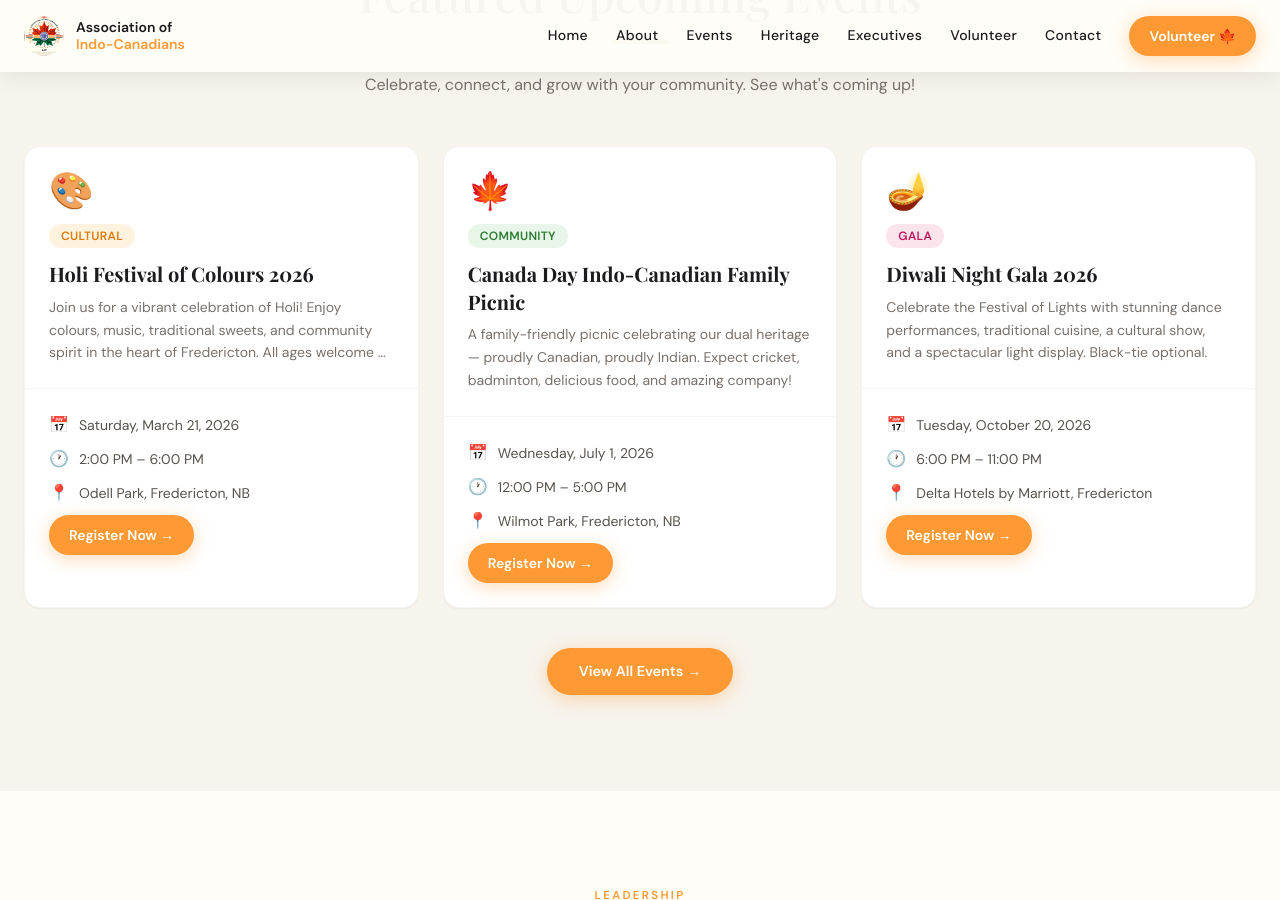
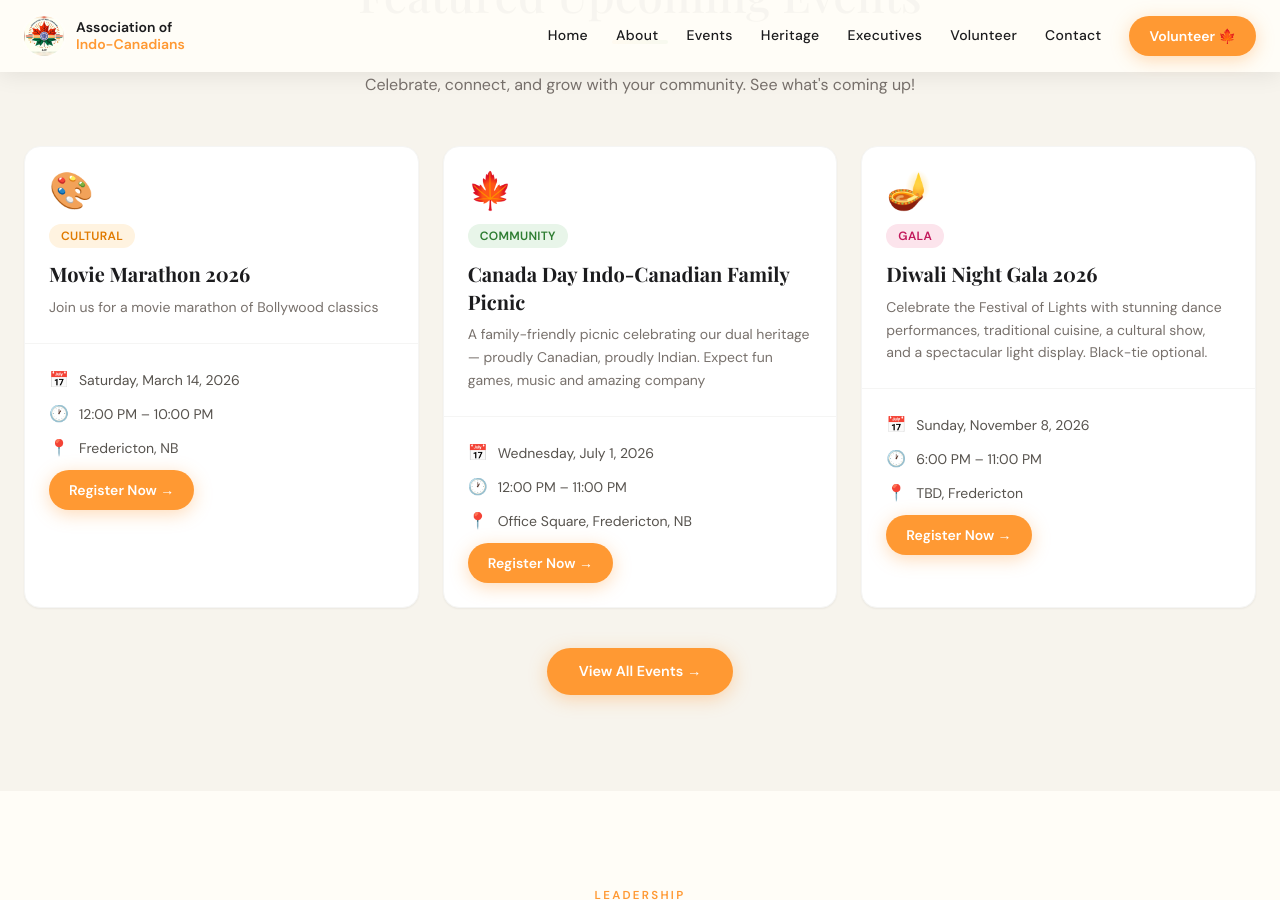
Before and after one commit to abhishekmenon84/aic-jekyll-website, a Jekyll site: the page built from index.md, in a window 1280 px wide and 900 px high, scrolled down 2039 px. Built offline with Jekyll 4.4.1, drawn with Linux system fonts in a browser that asks for light colours; nearby versions of some CDN libraries; some of the changed lines change nothing that is shown.

Commit message:
Added past event, updated upcoming events and pictures

```diff
--- a/_data/past_events.yml
+++ b/_data/past_events.yml
@@ -6,42 +6,55 @@
 # highlights: short bullet points of what made it special (shown in gallery)
 # ─────────────────────────────────────────────────────────────────────────────
 
-- title: "Diwali Night Gala 2025"
+- title: "Meeting with Acting Consul General Mr. Kapidhwaja Pratap Singh 2025"
   date: "2025-11-01"
-  location: "Crowne Plaza, Fredericton, NB"
-  category: "Gala"
+  location: "Issac Way, Fredericton, NB"
+  category: "Meeting"
   emoji: "🪔"
-  attendees: 250
+  attendees: 9
   highlights:
-    - "Sold-out event with 250 attendees"
-    - "Live classical dance performances by Nritya Dance Academy"
-    - "Traditional 5-course Indian dinner"
-    - "Fundraised $4,200 for local food bank"
-  image: ""
+    - "Meeting with Acting Consul General Mr. Kapidhwaja Pratap Singh"
+    - "G7 meeting"
+    - "New Updates in India and Canada relations"
+    - "Economics Opportunity, Canadian Companies investing in India"
+    - "JDI - business opportunity"
+    - "Virtual meeting with Mayors"
+    - "New Query Forms instead of phone"
+    - "Consulate to respond in 48 hours"
+    - "OCI accepting Debit Card"
+    - "AIC can arrange ( every 2 Months ) virtual Meeting With Consulate General"
+    - "BLS is blacklisted for the next 2 years"
+    - "If we have a large number of applications, then the Consulate can put a camp in Fredericton or a neighboring city."
+  image: "/events/Meeting_with_Aging_Consul_General.jpg"
 
-- title: "Holi 2025 – Festival of Colours"
-  date: "2025-03-15"
-  location: "Odell Park, Fredericton, NB"
+- title: "77th Republic Day Celebration 2026"
+  date: "2026-01-31"
+  location: "Willie O'Ree Place, Fredericton, NB"
   category: "Cultural"
   emoji: "🎨"
-  attendees: 180
+  attendees: 100
   highlights:
-    - "Over 180 community members celebrated"
-    - "Traditional thandai and sweets served"
-    - "Live dhol drumming"
-    - "Featured in the Daily Gleaner"
-  image: ""
+    - "Over 100 community members celebrated"
+    - "Food served by Salt and Pepper, Mantra restaurant, Manna restaurant, Tandoori Adda restaurant, PIzza Hut, Gibson Convienace Store and Spice Market"
+    - "Singing, patriotic performances and skits brought the spirit of India to life."
+    - "To our charismatic MC, our dedicated event helpers, and the tireless AIC Team, this night wouldn't have been possible without your behind-the-scenes magic."
+    - "Thank you to everyone who joined us. Seeing such a diverse crowd celebrate together is what the AIC is all about."
+  image: "/events/Republic_Day_Celebration_2026.jpg"
 
-- title: "Navratri Garba Night 2025"
-  date: "2025-10-03"
-  location: "Fredericton Community Centre"
+- title: "New Year’s Eve Gala 2025"
+  date: "2025-12-31"
+  location: "Charlotte Street Arts Centre, Fredericton, NB"
   category: "Cultural"
   emoji: "🎶"
   attendees: 120
   highlights:
-    - "3 nights of Garba and Dandiya Raas"
-    - "Traditional attire competition"
-    - "Best attended Navratri event in AIC history"
+    - "Our Performers & Singers: Thank you for sharing your incredible talent and keeping our spirits high throughout the evening"
+    - "Manna Food: The catering was exceptional. Thank you for providing us with a delicious taste of home."
+    - "Our MCs: Thank you Ms Kavita and Mr Ritesh for your charisma and for keeping the evening flowing perfectly."
+    - "DJ Chinku (Mr. Drashant): Thank you for the incredible music that kept the dance floor packed until the very end."
+    - "The AIC Team: To my hardworking team, thank you for the months of planning and the late nights that made this vision a reality."
+    - "The Audience: Most importantly, thank you to all the participants and attendees. Your presence is what makes the AIC more than just an organization—you make it a community."
+    - "Charlotte Street Arts Centre:  Thank you Art Centre for letting us host our grand gathering."
   image: ""
 
 - title: "Indo-Canadian Cultural Fair 2025"
@@ -57,26 +70,15 @@
     - "Live music and dance performances"
   image: ""
 
-- title: "Diwali Gala 2024"
-  date: "2024-10-25"
-  location: "Delta Hotels, Fredericton, NB"
+- title: "Diwali Mela 2025"
+  date: "2025-11-01"
+  location: "715 Priestman St, Fredericton, NB"
   category: "Gala"
   emoji: "🪔"
-  attendees: 200
+  attendees: 400
   highlights:
     - "Theme: A Thousand Lights"
     - "Live Bollywood band performance"
-    - "Raised $3,500 for the Indo-Canadian Scholarship Fund"
-  image: ""
+  image: "/events/Diwali-mela-festival.jpg"
 
-- title: "Holi 2024"
-  date: "2024-03-24"
-  location: "Odell Park, Fredericton, NB"
-  category: "Cultural"
-  emoji: "🎨"
-  attendees: 150
-  highlights:
-    - "First outdoor Holi celebration post-COVID"
-    - "Catered by local Indian restaurants"
-    - "150+ community members participated"
-  image: ""
+-
--- a/_data/upcoming_events.yml
+++ b/_data/upcoming_events.yml
@@ -7,15 +7,15 @@
 # register_url: link to your Google Form or Eventbrite
 # ─────────────────────────────────────────────────────────────────────────────
 
-- title: "Holi Festival of Colours 2026"
-  date: "2026-03-21"
-  time: "2:00 PM – 6:00 PM"
-  location: "Odell Park, Fredericton, NB"
-  description: "Join us for a vibrant celebration of Holi! Enjoy colours, music, traditional sweets, and community spirit in the heart of Fredericton. All ages welcome — wear white!"
+- title: "Movie Marathon 2026"
+  date: "2026-03-14"
+  time: "12:00 PM – 10:00 PM"
+  location: "Fredericton, NB"
+  description: "Join us for a movie marathon of Bollywood classics"
   category: "Cultural"
   emoji: "🎨"
   featured: true
-  register_url: "https://forms.gle/REPLACE_WITH_YOUR_FORM"
+  register_url: "https://forms.gle/NMHD5SfpKbzknsgm6"
   image: ""
 
 - title: "Newcomers Welcome Orientation"
@@ -26,7 +26,7 @@
   category: "Community"
   emoji: "🤝"
   featured: false
-  register_url: "https://forms.gle/REPLACE_WITH_YOUR_FORM"
+  register_url: "https://forms.gle/QdYYS5JcyGdwZua36"
   image: ""
 
 - title: "Classical Indian Dance Workshop"
@@ -37,18 +37,18 @@
   category: "Arts"
   emoji: "💃"
   featured: false
-  register_url: "https://forms.gle/REPLACE_WITH_YOUR_FORM"
+  register_url: "https://forms.gle/QdYYS5JcyGdwZua36"
   image: ""
 
 - title: "Canada Day Indo-Canadian Family Picnic"
   date: "2026-07-01"
-  time: "12:00 PM – 5:00 PM"
-  location: "Wilmot Park, Fredericton, NB"
-  description: "A family-friendly picnic celebrating our dual heritage — proudly Canadian, proudly Indian. Expect cricket, badminton, delicious food, and amazing company!"
+  time: "12:00 PM – 11:00 PM"
+  location: "Office Square, Fredericton, NB"
+  description: "A family-friendly picnic celebrating our dual heritage — proudly Canadian, proudly Indian. Expect fun games, music and amazing company"
   category: "Community"
   emoji: "🍁"
   featured: true
-  register_url: "https://forms.gle/REPLACE_WITH_YOUR_FORM"
+  register_url: "https://forms.gle/QdYYS5JcyGdwZua36"
   image: ""
 
 - title: "Youth Leadership Summit 2026"
@@ -59,16 +59,16 @@
   category: "Education"
   emoji: "🎓"
   featured: false
-  register_url: "https://forms.gle/REPLACE_WITH_YOUR_FORM"
+  register_url: "https://forms.gle/QdYYS5JcyGdwZua36"
   image: ""
 
 - title: "Diwali Night Gala 2026"
-  date: "2026-10-20"
+  date: "2026-11-08"
   time: "6:00 PM – 11:00 PM"
-  location: "Delta Hotels by Marriott, Fredericton"
+  location: "TBD, Fredericton"
   description: "Celebrate the Festival of Lights with stunning dance performances, traditional cuisine, a cultural show, and a spectacular light display. Black-tie optional."
   category: "Gala"
   emoji: "🪔"
   featured: true
-  register_url: "https://forms.gle/REPLACE_WITH_YOUR_FORM"
+  register_url: "https://forms.gle/QdYYS5JcyGdwZua36"
   image: ""
--- a/index.md
+++ b/index.md
@@ -242,9 +242,8 @@
           </div>
         </div>
         <div class="flex gap-3 mt-8">
-          {% if site.org.social.facebook != "" %}<a href="{{ site.org.social.facebook }}" target="_blank" rel="noopener" class="w-11 h-11 rounded-full border border-stone-200 flex items-center justify-center text-sm font-bold text-stone-400 hover:border-orange-400 hover:text-orange-500 transition-all">f</a>{% endif %}
-          {% if site.org.social.instagram != "" %}<a href="{{ site.org.social.instagram }}" target="_blank" rel="noopener" class="w-11 h-11 rounded-full border border-stone-200 flex items-center justify-center text-xs font-bold text-stone-400 hover:border-orange-400 hover:text-orange-500 transition-all">ig</a>{% endif %}
-          {% if site.org.social.twitter != "" %}<a href="{{ site.org.social.twitter }}" target="_blank" rel="noopener" class="w-11 h-11 rounded-full border border-stone-200 flex items-center justify-center text-xs font-bold text-stone-400 hover:border-orange-400 hover:text-orange-500 transition-all">tw</a>{% endif %}
+          {% if site.org.social.facebook != "" %}<a href="{{ site.org.social.facebook }}" target="_blank" rel="noopener" class="w-11 h-11 rounded-full border border-stone-200 flex items-center justify-center text-sm font-bold text-stone-400 hover:border-orange-400 hover:text-orange-500 transition-all"><img src="assets/images/f-logo.png" alt="Facebook Logo" /></a>{% endif %}
+          {% if site.org.social.instagram != "" %}<a href="{{ site.org.social.instagram }}" target="_blank" rel="noopener" class="w-11 h-11 rounded-full border border-stone-200 flex items-center justify-center text-xs font-bold text-stone-400 hover:border-orange-400 hover:text-orange-500 transition-all"><img src="assets/images/i-logo.png" alt="Instagram Logo" /></a>{% endif %}
         </div>
       </div>
 
```
Also changed, not shown: events/Diwali-mela-festival.jpg (added), events/Meeting_with_Aging_Consul_General.jpg (added), events/Republic_Day_Celeb_2026.jpg (added).
